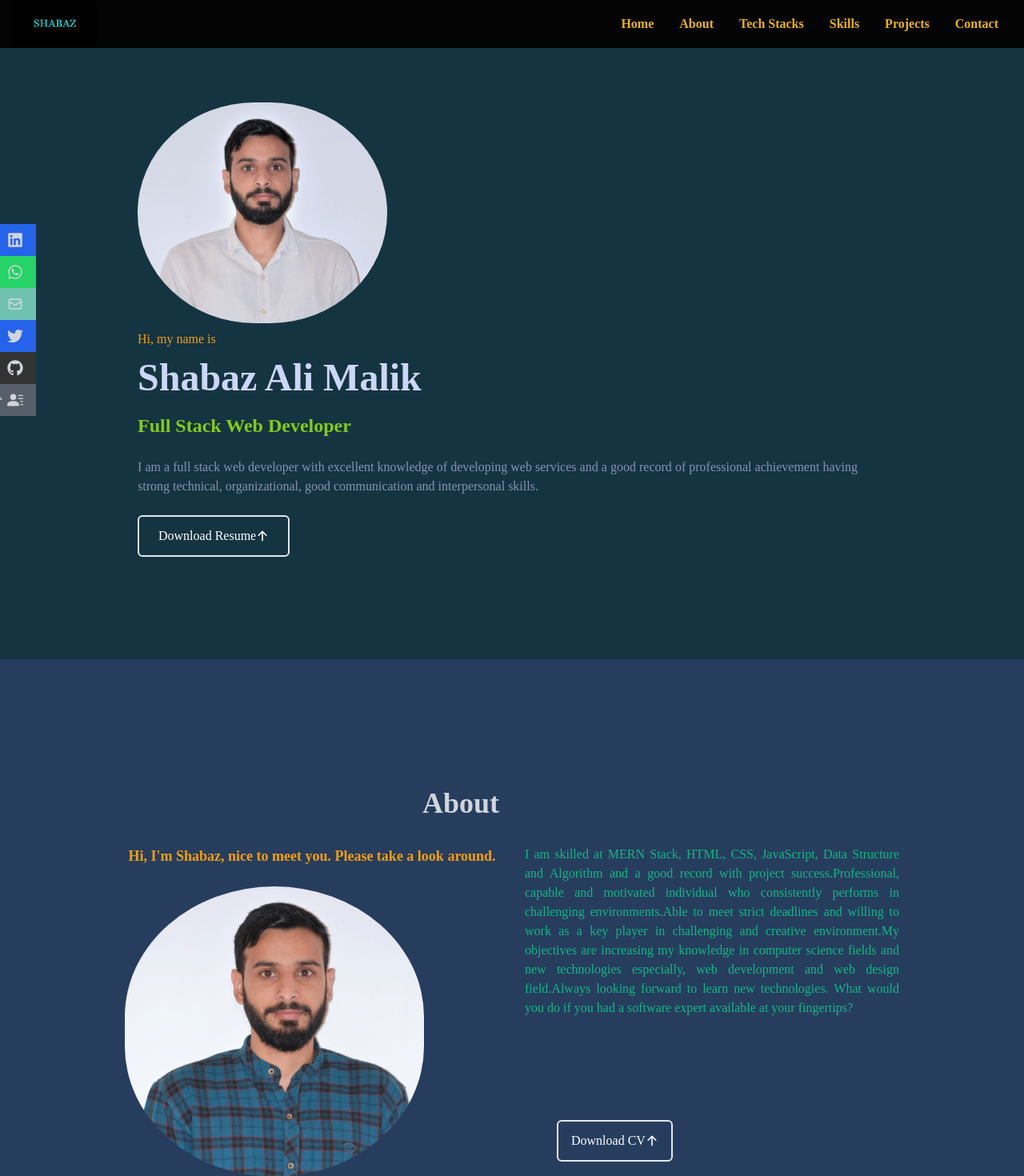
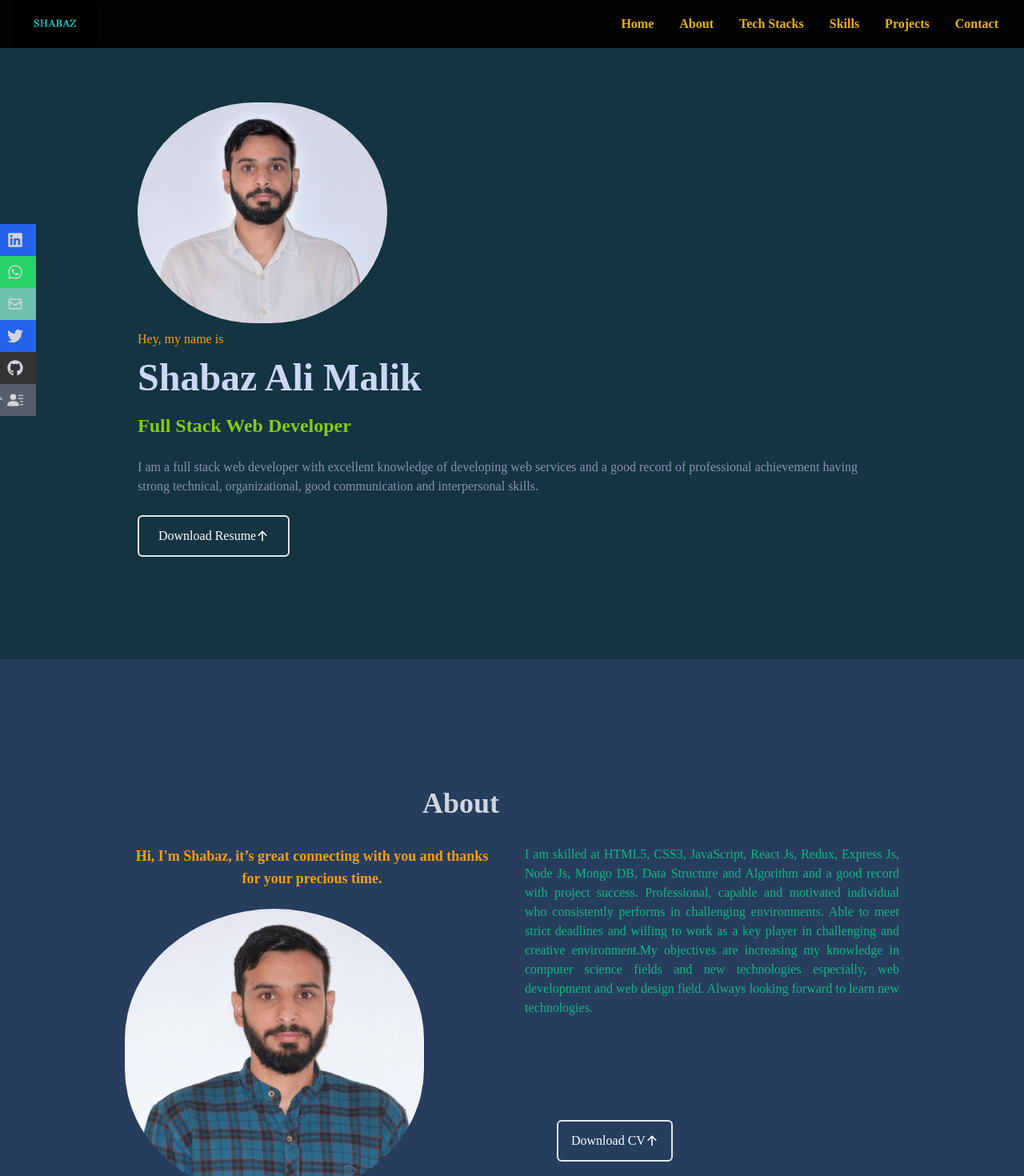
Before and after one commit to shabazalimalik69/shabazalimalik69.github.io, a React (Create React App) app: page / in a window 1280 px wide. Shown: the top 1470 px of the page at 80% size. Built offline with nearby package versions, Linux system fonts and the light colour scheme.

Commit message:
Githut Statistics Updated

```diff
--- a/src/components/About.jsx
+++ b/src/components/About.jsx
@@ -15,12 +15,11 @@ const About = () => {
           </div>
           <div className='max-w-[1000px] w-full grid sm:grid-cols-2 gap-8 px-4'>
             <div className='sm:text-center text-lg font-bold'>
-              <p className='text-amber-500'>Hi, I'm Shabaz, nice to meet you. Please take a look around.</p>
+              <p className='text-amber-500'>Hi, I'm Shabaz, it’s great connecting with you and thanks for your precious time.</p>
               <img className='py-6 h-10/12 w-4/5 rounded-full'  src={Image} alt="Photo" />
             </div>
             <div>
-              <p className='text-md text-justify text-emerald-500'>I am skilled at MERN Stack, HTML, CSS, JavaScript, Data Structure and Algorithm and a good record with project success.Professional, capable and motivated individual who consistently performs in challenging environments.Able to meet strict deadlines and willing to work as a key player in challenging and creative environment.My objectives are increasing my knowledge in computer science fields and new technologies especially, web development and web design field.Always looking forward to learn new technologies. What would you do if you had
-              a software expert available at your fingertips?</p>
+              <p className='text-md text-justify text-emerald-500'>I am skilled at HTML5, CSS3, JavaScript, React Js, Redux, Express Js, Node Js, Mongo DB, Data Structure and Algorithm and a good record with project success. Professional, capable and motivated individual who consistently performs in challenging environments. Able to meet strict deadlines and willing to work as a key player in challenging and creative environment.My objectives are increasing my knowledge in computer science fields and new technologies especially, web development and web design field. Always looking forward to learn new technologies.</p>
               <br/>
               <br/>
               <br/>
--- a/src/components/GitHubStat.jsx
+++ b/src/components/GitHubStat.jsx
@@ -6,17 +6,17 @@ const GitHubStat = () => {
     <div name='githubstat' className=' w-full h-full py-20  bg-[#0a192f] text-gray-300'>
         <h1 className='text-center font-bold py-8 text-2xl'>GitHub Statistics</h1>
 
-       <div className='grid grid-cols-4 gap--10 sm:grid-cols-4 shadow-lg rounded-lg bg-[#153441] mx-auto w-11/12  items-center justify-items-center py-6 grid-rows-2'>
-        <div className='flex items-center justify-center gap-x-1  w-[65px] h-[65px] rounded-full border-4 border-blue-800  opacity-100 hover:opacity-80 '>
+       <div className='grid grid-cols-4 gap--10 sm:grid-cols-4 shadow-lg rounded-lg  bg-[#153441] mx-auto w-fit opacity-100 hover:opacity-80 items-center justify-items-center py-6 grid-rows-2'>
+        <div className='flex items-center justify-center gap-x-1  w-[70px] h-[70px] rounded-full border-4 border-blue-800  opacity-100 hover:opacity-80 '>
             <h1 className='text-orange-800 font-bold text-lg '>2000+</h1>
             </div>
-        <div className='flex items-center justify-center  w-[65px] h-[65px] rounded-full border-4 border-green-800 opacity-100 hover:opacity-80 '>
+        <div className='flex items-center justify-center  w-[70px] h-[70px] rounded-full border-4 border-green-800 opacity-100 hover:opacity-80 '>
             <h1 className='text-orange-800 font-bold text-lg'>276+</h1>
         </div>
-        <div className='flex items-center justify-center  w-[65px] h-[65px] rounded-full border-4 border-blue-800 opacity-100 hover:opacity-80'>
+        <div className='flex items-center justify-center  w-[70px] h-[70px] rounded-full border-4 border-blue-800 opacity-100 hover:opacity-80'>
             <h1 className='text-orange-800 font-bold text-lg'>15+</h1>
         </div>
-        <div className='flex items-center justify-center w-[65px] h-[65px] rounded-full border-4 border-green-800 opacity-100 hover:opacity-80 '>
+        <div className='flex items-center justify-center w-[70px] h-[70px] rounded-full border-4 border-green-800 opacity-100 hover:opacity-80 '>
             <h1 className='text-orange-800 font-bold text-lg'>100+</h1>
         </div>
         <div>
--- a/src/components/Home.jsx
+++ b/src/components/Home.jsx
@@ -7,7 +7,7 @@ const Home = () => {
     <div name="home" className='w-full h-full py-20  bg-[#153441]'>
         <div className='max-w-[1000px] mx-auto py-10 px-8 flex flex-col justify-center h-full'>
             <img class='py-2 h-1/6 w-2/6  rounded-full bg-no-repeat bg-center'  src={Image} alt="Photo"/>
-            <p className='text-amber-500 '>Hi, my name is</p>
+            <p className='text-amber-500 '>Hey, my name is</p>
             <h1 className='py-3 text-2xl sm:text-5xl font-bold text-[#ccd6f6]'>Shabaz Ali Malik</h1>
             <h2 className='py-2 font-bold text-lime-500  text-1xl sm:text-2xl'>Full Stack Web Developer</h2>
             <h6 className='text-justify text-[#8892b0] py-4  max-w-[900px] '>
```
